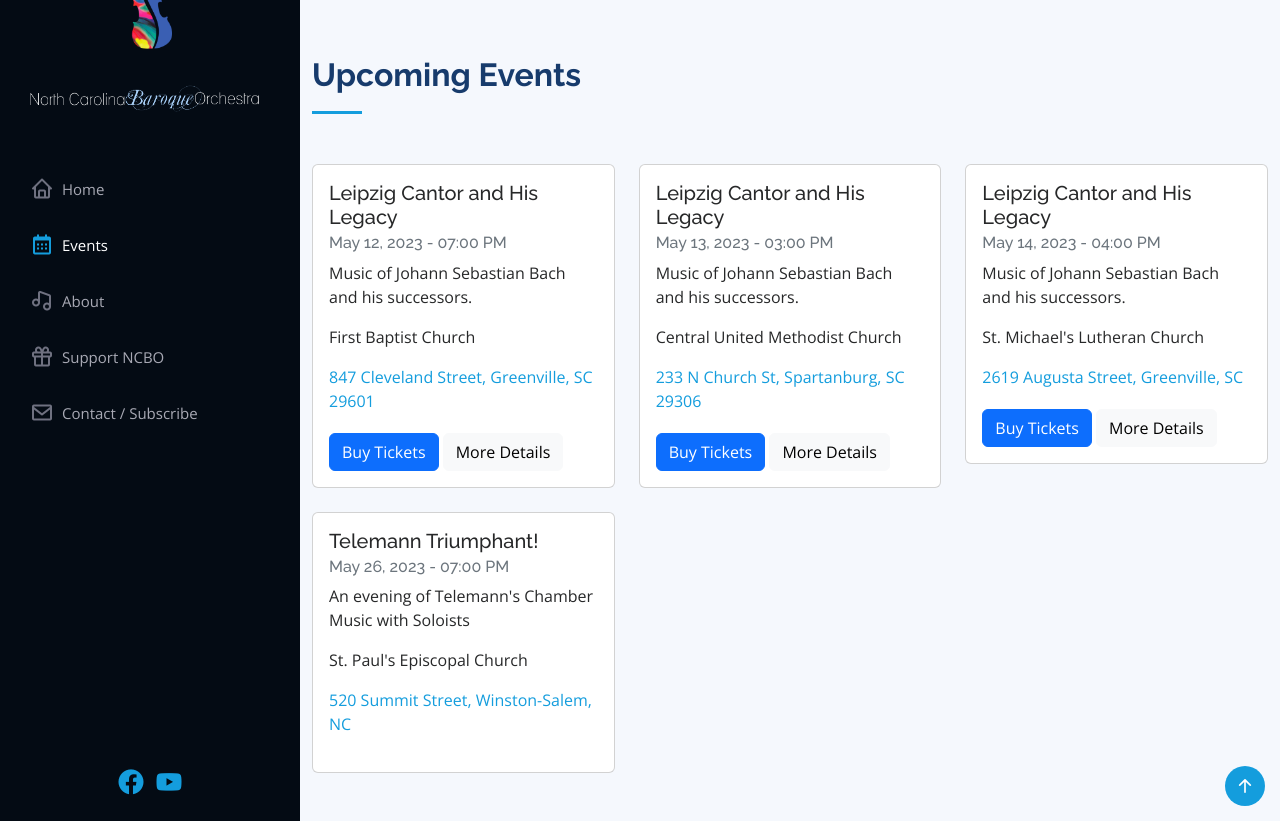
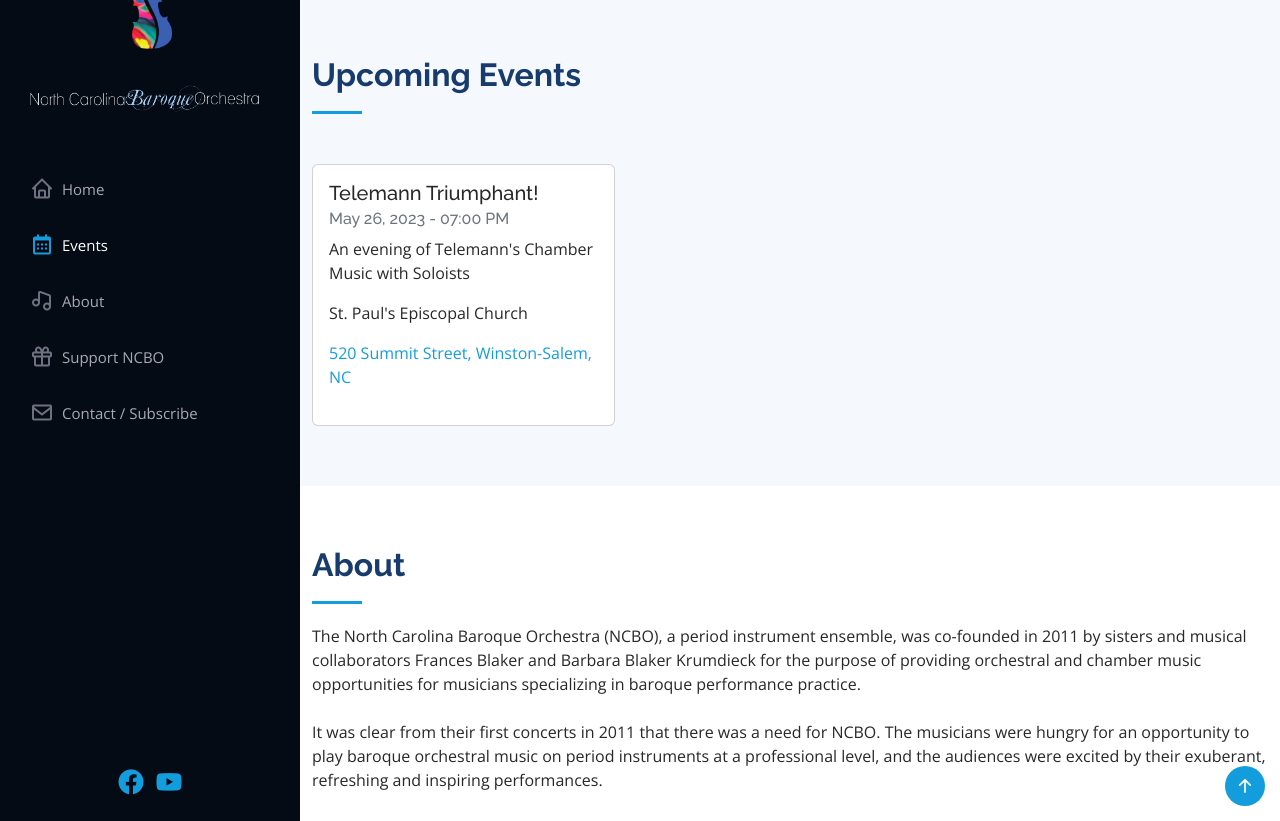
Before and after one commit to ncbaroqueorchestra/ncboweb, a Jekyll site: the page built from index.md, in a window 1280 px wide and 900 px high, scrolled down 825 px, cut to the strip 79-900 px from the top of the window. Built offline with Jekyll 4.4.1, drawn with Linux system fonts in a browser that asks for light colours; comment, search, counter and statistics services are not loaded.

Commit message:
Updated NCBO events

```diff
--- a/_data/events.yml
+++ b/_data/events.yml
@@ -1,35 +1,3 @@
-- heading: Leipzig Cantor and His Legacy
-  eventdate: May 12, 2023
-  eventtime: 07:00 PM
-  description: Music of Johann Sebastian Bach and his successors.
-  venue: First Baptist Church
-  address: 847 Cleveland Street, Greenville, SC 29601
-  mapurl: https://goo.gl/maps/XeqFK1QJBzMqkBdX9
-  ticketurl: https://scbach.org
-  eventimageurl:
-  eventdetailsurl: https://scbach.org
-
-- heading: Leipzig Cantor and His Legacy
-  eventdate: May 13, 2023
-  eventtime: 03:00 PM
-  description: Music of Johann Sebastian Bach and his successors.
-  venue: Central United Methodist Church
-  address: 233 N Church St, Spartanburg, SC 29306
-  mapurl: https://goo.gl/maps/eGedfbKV3jffBCAZA
-  ticketurl: https://scbach.org
-  eventimageurl:
-  eventdetailsurl: https://scbach.org
-
-- heading: Leipzig Cantor and His Legacy
-  eventdate: May 14, 2023
-  eventtime: 04:00 PM
-  description: Music of Johann Sebastian Bach and his successors.
-  venue: St. Michael's Lutheran Church
-  address: 2619 Augusta Street, Greenville, SC
-  mapurl: https://goo.gl/maps/48S6QmXYKxk9Xmr36
-  ticketurl: https://scbach.org
-  eventimageurl:
-  eventdetailsurl: https://scbach.org
 
 - heading: Telemann Triumphant!
   eventdate: May 26, 2023
@@ -134,3 +102,8 @@
 #NUM!
 #NUM!
 #NUM!
+#NUM!
+#NUM!
+#NUM!
+#NUM!
+#NUM!
```
